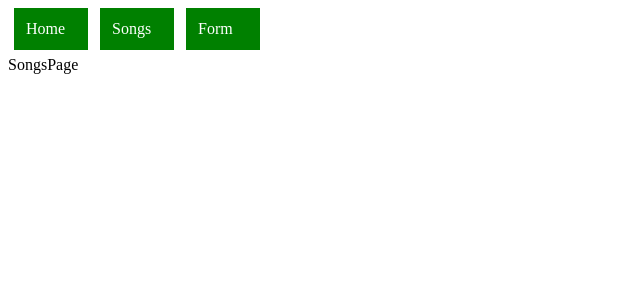
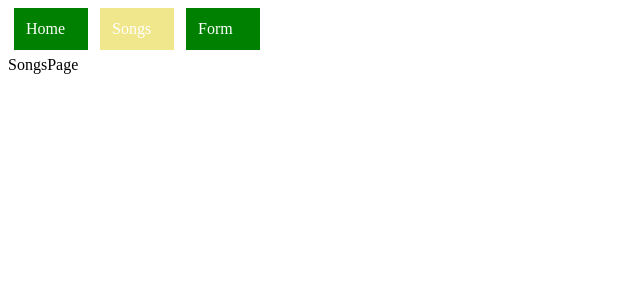
Before and after one commit to ATuray77/flatiron-phase2-project, a React (Create React App) app: page /songs in a window 1280 px wide. Shown: the top 300 px of the page, without its empty margins (0-640 px from the left). Built offline with nearby package versions, Linux system fonts and the light colour scheme.

Commit message:
adds active style to Songs tab

```diff
--- a/src/Components/NavBar.js
+++ b/src/Components/NavBar.js
@@ -18,7 +18,7 @@ function NavBar() {
       <NavLink to="/" exact style={linkStyles} activeStyle={{ background: "khaki" }}>
         Home
       </NavLink>
-      <NavLink to="/songs" exact style={linkStyles}>
+      <NavLink to="/songs" exact style={linkStyles} activeStyle={{ background: "khaki" }}>
         Songs
       </NavLink>
       <NavLink to="/form" exact style={linkStyles}>
```
